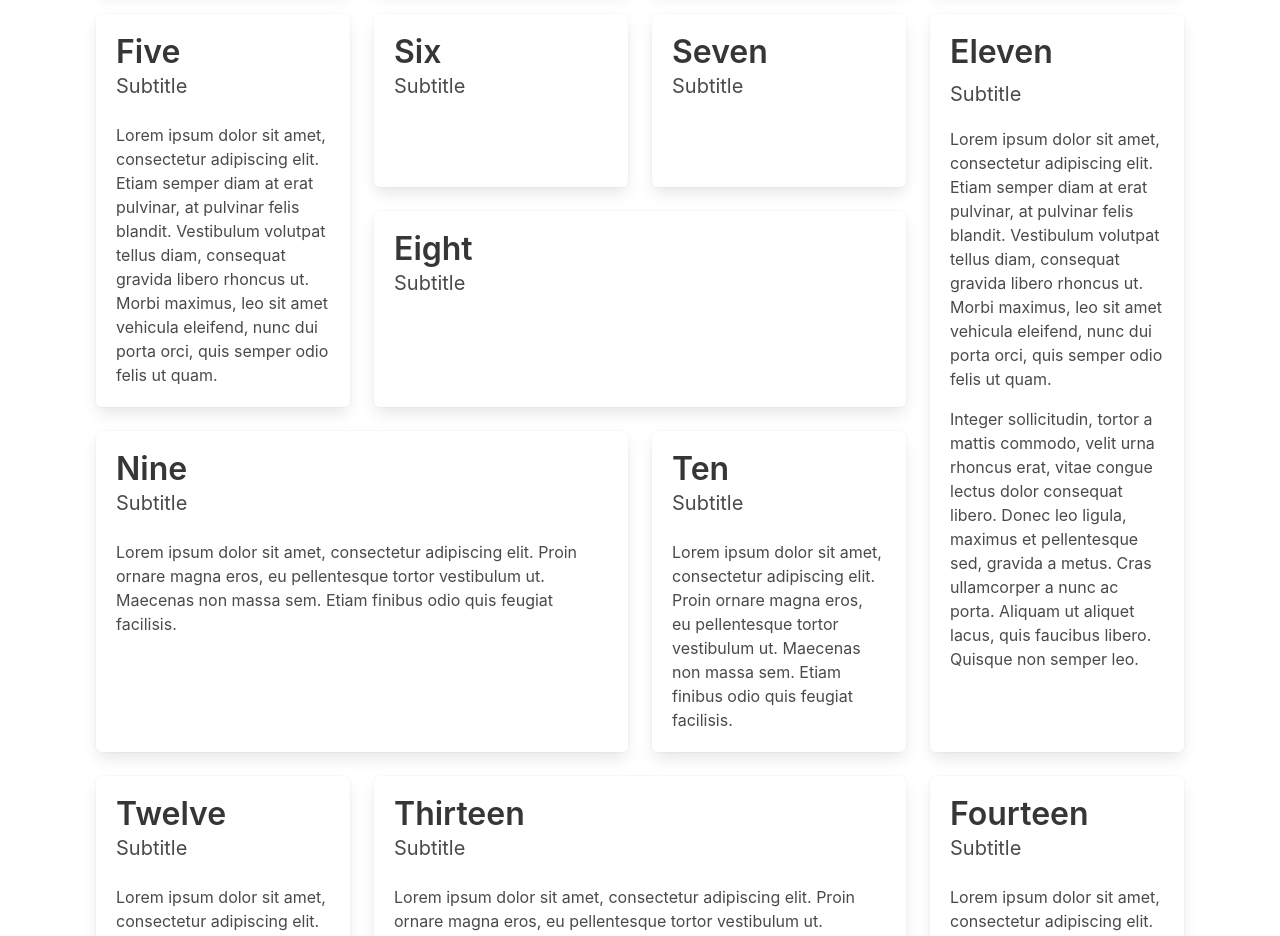
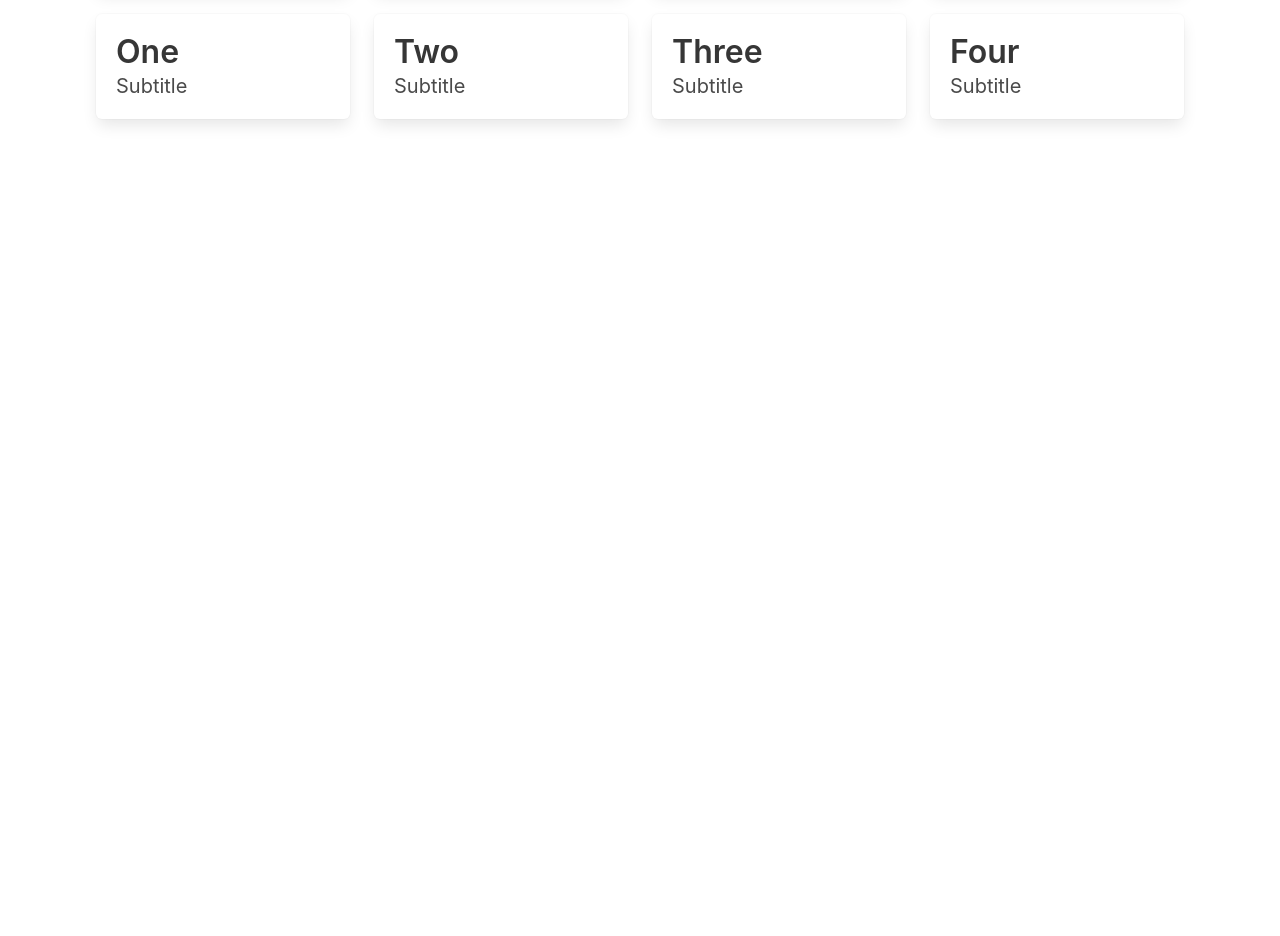
Before and after one commit to eli1797/Learning_Vue, a Vue app in the folder blog/: page /garden in a window 1280 px wide. Shown: the part 660-1596 px from the top of the page. After the commit the page ends 827 px from the top, so only its background shows below. Built offline with nearby package versions, Linux system fonts and the light colour scheme.

Commit message:
tile option 2

```diff
--- a/blog/src/views/Garden.vue
+++ b/blog/src/views/Garden.vue
@@ -45,103 +45,29 @@
             </article>
           </div>
         </div>
-
         <div class="tile is-ancestor">
-          <div class="tile is-vertical is-9">
-            <div class="tile">
           <div class="tile is-parent">
             <article class="tile is-child box">
-                  <p class="title">Five</p>
-                  <p class="subtitle">Subtitle</p>
-                  <div class="content">
-                    <p>Lorem ipsum dolor sit amet, consectetur adipiscing elit. Etiam semper diam at erat pulvinar, at pulvinar felis blandit. Vestibulum volutpat tellus diam, consequat gravida libero rhoncus ut. Morbi maximus, leo sit amet vehicula eleifend, nunc dui porta orci, quis semper odio felis ut quam.</p>
-                  </div>
-                </article>
-              </div>
-              <div class="tile is-8 is-vertical">
-                <div class="tile">
-                  <div class="tile is-parent">
-                    <article class="tile is-child box">
-                      <p class="title">Six</p>
+              <p class="title">One</p>
               <p class="subtitle">Subtitle</p>
             </article>
           </div>
           <div class="tile is-parent">
             <article class="tile is-child box">
-                      <p class="title">Seven</p>
+              <p class="title">Two</p>
               <p class="subtitle">Subtitle</p>
-                    </article>
-                  </div>
-                </div>
-                <div class="tile is-parent">
-                  <article class="tile is-child box">
-                    <p class="title">Eight</p>
-                    <p class="subtitle">Subtitle</p>
-                  </article>
-                </div>
-              </div>
-            </div>
-            <div class="tile">
-              <div class="tile is-8 is-parent">
-                <article class="tile is-child box">
-                  <p class="title">Nine</p>
-                  <p class="subtitle">Subtitle</p>
-                  <div class="content">
-                    <p>Lorem ipsum dolor sit amet, consectetur adipiscing elit. Proin ornare magna eros, eu pellentesque tortor vestibulum ut. Maecenas non massa sem. Etiam finibus odio quis feugiat facilisis.</p>
-                  </div>
             </article>
           </div>
           <div class="tile is-parent">
             <article class="tile is-child box">
-                  <p class="title">Ten</p>
+              <p class="title">Three</p>
               <p class="subtitle">Subtitle</p>
-                  <div class="content">
-                    <p>Lorem ipsum dolor sit amet, consectetur adipiscing elit. Proin ornare magna eros, eu pellentesque tortor vestibulum ut. Maecenas non massa sem. Etiam finibus odio quis feugiat facilisis.</p>
-                  </div>
-                </article>
-              </div>
-            </div>
-          </div>
-          <div class="tile is-parent">
-            <article class="tile is-child box">
-              <div class="content">
-                <p class="title">Eleven</p>
-                <p class="subtitle">Subtitle</p>
-                <div class="content">
-                  <p>Lorem ipsum dolor sit amet, consectetur adipiscing elit. Etiam semper diam at erat pulvinar, at pulvinar felis blandit. Vestibulum volutpat tellus diam, consequat gravida libero rhoncus ut. Morbi maximus, leo sit amet vehicula eleifend, nunc dui porta orci, quis semper odio felis ut quam.</p>
-                  <p>Integer sollicitudin, tortor a mattis commodo, velit urna rhoncus erat, vitae congue lectus dolor consequat libero. Donec leo ligula, maximus et pellentesque sed, gravida a metus. Cras ullamcorper a nunc ac porta. Aliquam ut aliquet lacus, quis faucibus libero. Quisque non semper leo.</p>
-                </div>
-              </div>
-            </article>
-          </div>
-        </div>
-
-        <div class="tile is-ancestor">
-          <div class="tile is-parent">
-            <article class="tile is-child box">
-              <p class="title">Twelve</p>
-              <p class="subtitle">Subtitle</p>
-              <div class="content">
-                <p>Lorem ipsum dolor sit amet, consectetur adipiscing elit. Proin ornare magna eros, eu pellentesque tortor vestibulum ut.</p>
-              </div>
-            </article>
-          </div>
-          <div class="tile is-parent is-6">
-            <article class="tile is-child box">
-              <p class="title">Thirteen</p>
-              <p class="subtitle">Subtitle</p>
-              <div class="content">
-                <p>Lorem ipsum dolor sit amet, consectetur adipiscing elit. Proin ornare magna eros, eu pellentesque tortor vestibulum ut. Maecenas non massa sem. Etiam finibus odio quis feugiat facilisis.</p>
-              </div>
             </article>
           </div>
           <div class="tile is-parent">
             <article class="tile is-child box">
-              <p class="title">Fourteen</p>
+              <p class="title">Four</p>
               <p class="subtitle">Subtitle</p>
-              <div class="content">
-                <p>Lorem ipsum dolor sit amet, consectetur adipiscing elit. Proin ornare magna eros, eu pellentesque tortor vestibulum ut.</p>
-              </div>
             </article>
           </div>
         </div>
```
Lines whose indentation alone changed are shown as unchanged.
